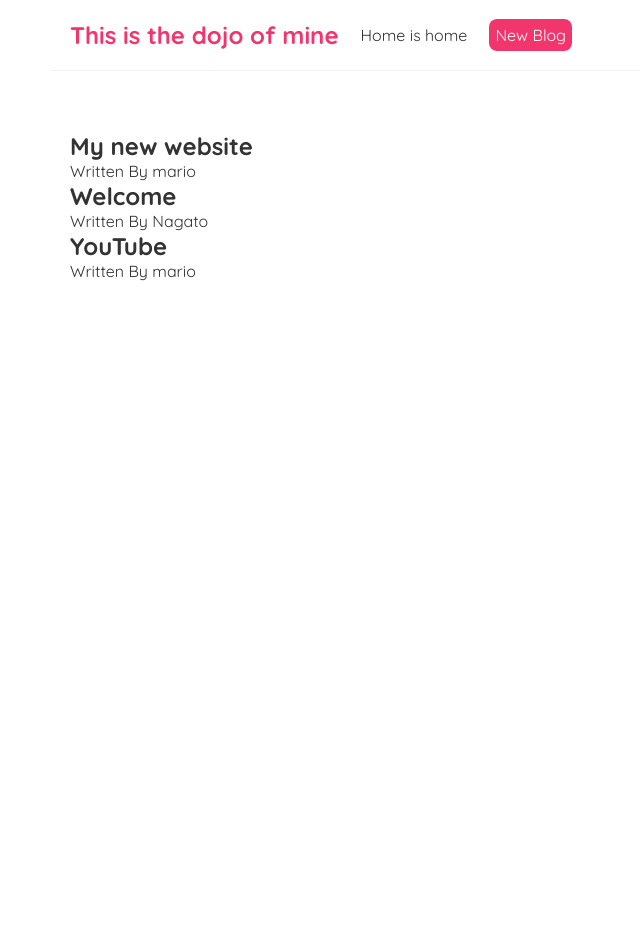
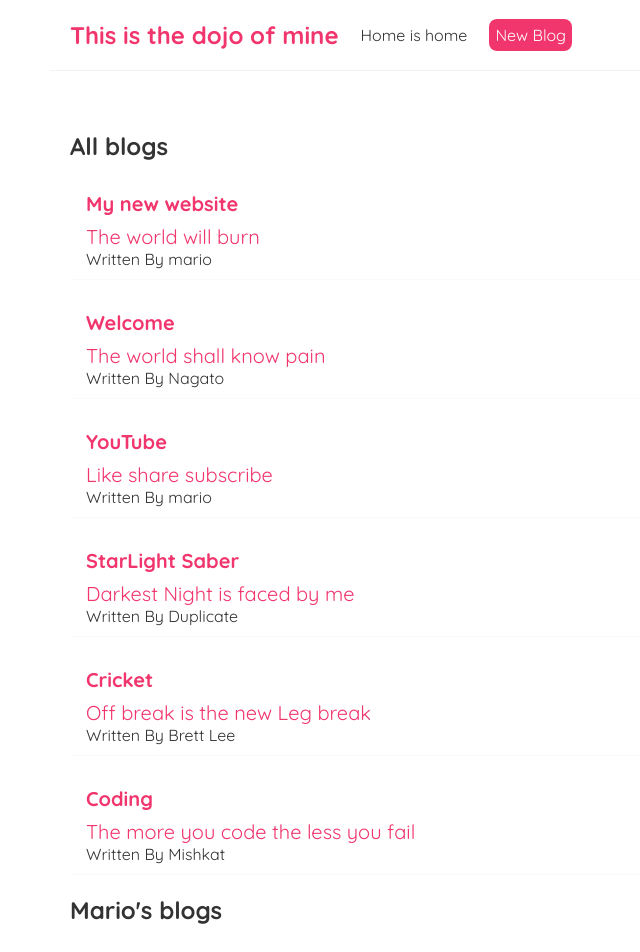
Before and after one commit to MishkatHossain/Dojo-react, a React (Create React App) app: page / in a window 1280 px wide. Shown: the top 952 px of the page, without its empty margins (270-910 px from the left). Before the commit the page ends 800 px from the top, so only its background shows below. Built offline with nearby package versions, Linux system fonts and the light colour scheme.

Commit message:
Delete Blog

```diff
--- a/src/App.js
+++ b/src/App.js
@@ -1,9 +1,8 @@
+import Home from './Home';
 import NavigationBar from './navbar';
-import Home from './Home';
 
 function App() {
 
-  const x  = 10
   return (
     <div className="App">
       <NavigationBar/>
--- a/src/Home.js
+++ b/src/Home.js
@@ -1,23 +1,26 @@
 import { useState } from 'react';
-
+import Bloglist from './blog-list'
 
 
 const Home = () => {
     const [blogs, setBlogs] = useState([
+
         {title: 'My new website', body: 'The world will burn', author: 'mario', id:1},
         {title: 'Welcome', body: 'The world shall know pain', author: 'Nagato', id:2},
-        {title: 'YouTube', body: 'Like share subscribe', author: 'mario', id:3}
+        {title: 'YouTube', body: 'Like share subscribe', author: 'mario', id:3},
+        {title: 'StarLight Saber', body: 'Darkest Night is faced by me', author: 'Duplicate', id:4},
+        {title: 'Cricket', body: 'Off break is the new Leg break', author: 'Brett Lee', id:5},
+        {title: 'Coding', body: 'The more you code the less you fail', author: 'Mishkat', id:6}
+
     ]);
 
 
     return (
         <div className="home">
-            {blogs.map((blog) => (
-                <div className="Blog-preview" key={blog.id}>
-                    <h2>{ blog.title }</h2>
-                    <p>Written By {blog.author}</p>
-                </div>
-            ))}
+            <Bloglist blogs={blogs} title = "All blogs"/>
+            <Bloglist blogs={blogs.filter((blog)=> blog.author==='mario')} title = "Mario's blogs"/>
+            <Bloglist blogs={blogs.filter((blog)=> blog.author==='Mishkat')} title = "Mishkat's blogs"/>
+            <Bloglist blogs={blogs.filter((blog)=> blog.id%2===1)} title = "Odd break"/>
         </div>
      );
 }
--- /dev/null
+++ b/src/blog-list.js
@@ -0,0 +1,18 @@
+const BlogList = ({blogs, title}) => {
+
+
+    return (
+        <div className="blog-list">
+            <h2>{title}</h2>
+            {blogs.map((blog) => (
+                <div className="blog-preview" key={blog.id}>
+                    <h2>{ blog.title }</h2>
+                    <p1>{ blog.body }</p1>
+                    <p>Written By {blog.author}</p>
+                </div>
+            ))}
+        </div>
+    );
+}
+
+export default BlogList;
--- a/src/index.css
+++ b/src/index.css
@@ -34,18 +34,27 @@
   padding: 20px;
 }
 
-.blog-preview {
+
+.blog-preview{
   padding: 10px 16px;
   margin: 20px 0;
-  border-bottom: 1px solid #fafafa
+  border-bottom: 1px solid #fafafa;
 }
 
-.blog-preview:hover{
-  box-shadow: 1px 3px 5px rgba(0, 0, 0, 0.1);
+.blog-preview:hover {
+  box-shadow: 1px 3px 5px rgba(0,0,0,0.1);
+  font-size: large;
+  color: aquamarine;
 }
 
 .blog-preview h2{
-  padding: 20px;
+  font-size: 20px;
   color: #f1356d;
-  margin-bottom: 8px
+  margin-bottom: 8px;
 }
+
+.blog-preview p1{
+  font-size: 20px;
+  color: #f1356d;
+  margin-bottom: 8px;
+}
```
